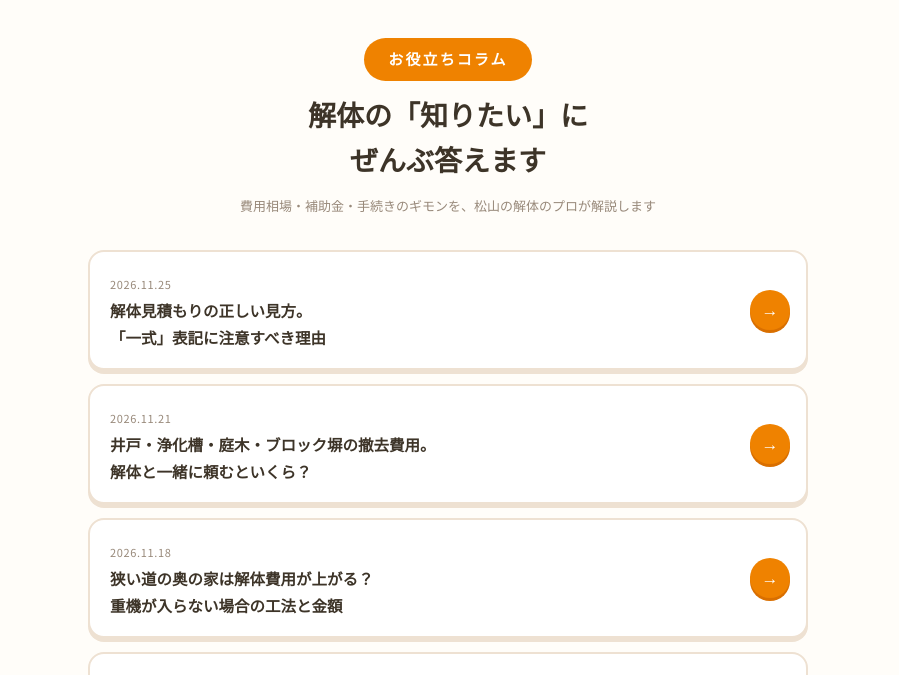
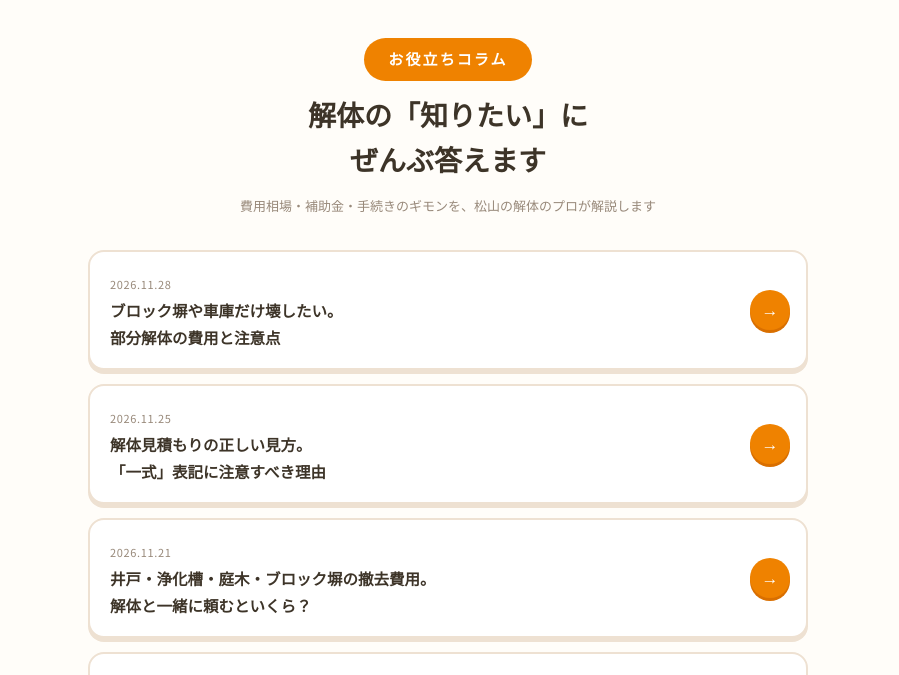
Before and after one commit to vkexppp/matsuyama-kaitai-guide, a plain HTML site: page column.html in a window 1280 px wide. Shown: the part 76-751 px from the top of the page, without its empty margins (192-1091 px from the left). Drawn offline with Linux system fonts and the light colour scheme; a web font is replaced by a local one.

Commit message:
Update column.html

```diff
--- a/column.html
+++ b/column.html
@@ -86,6 +86,13 @@
   </div>
 
   <!-- ▼▼ 新しい記事カードは、この行のすぐ下に貼り付けてください ▼▼ -->
+    <a class="card" href="kiji08.html">
+    <span class="body">
+      <span class="date">2026.11.28</span>
+      <span class="t">ブロック塀や車庫だけ壊したい。<br>部分解体の費用と注意点</span>
+    </span>
+    <span class="arrow">→</span>
+  </a>
     <a class="card" href="kiji07.html">
     <span class="body">
       <span class="date">2026.11.25</span>
```
